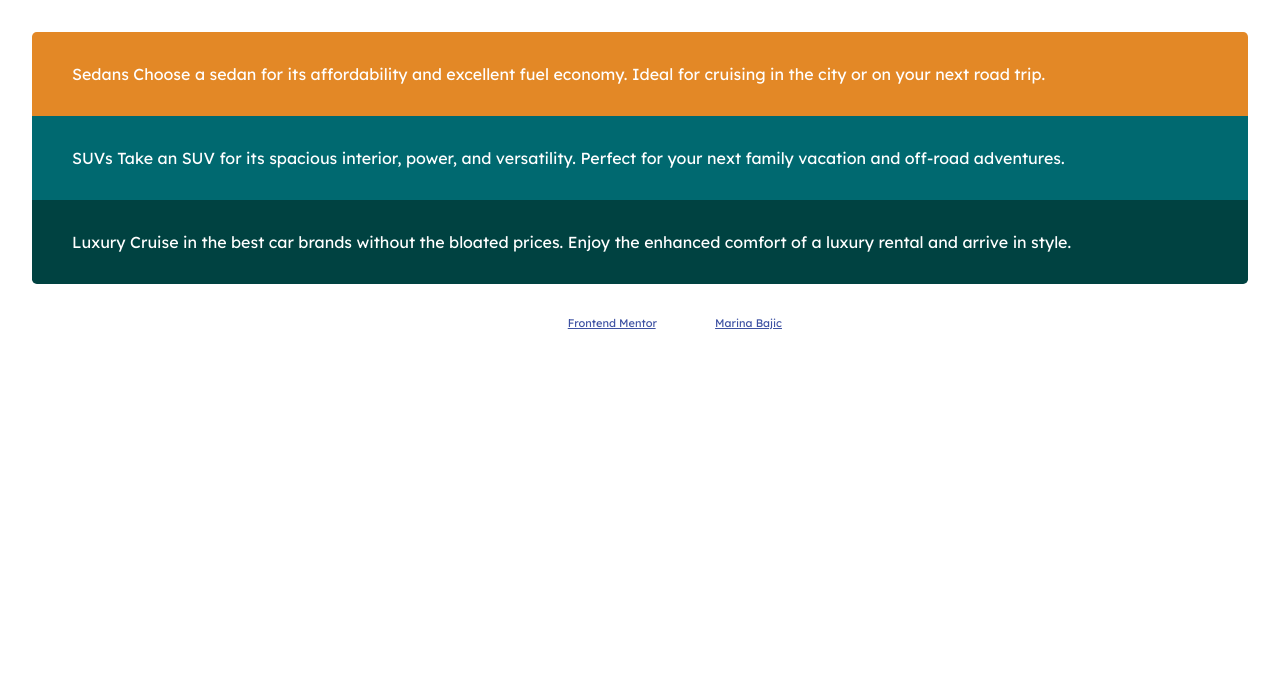
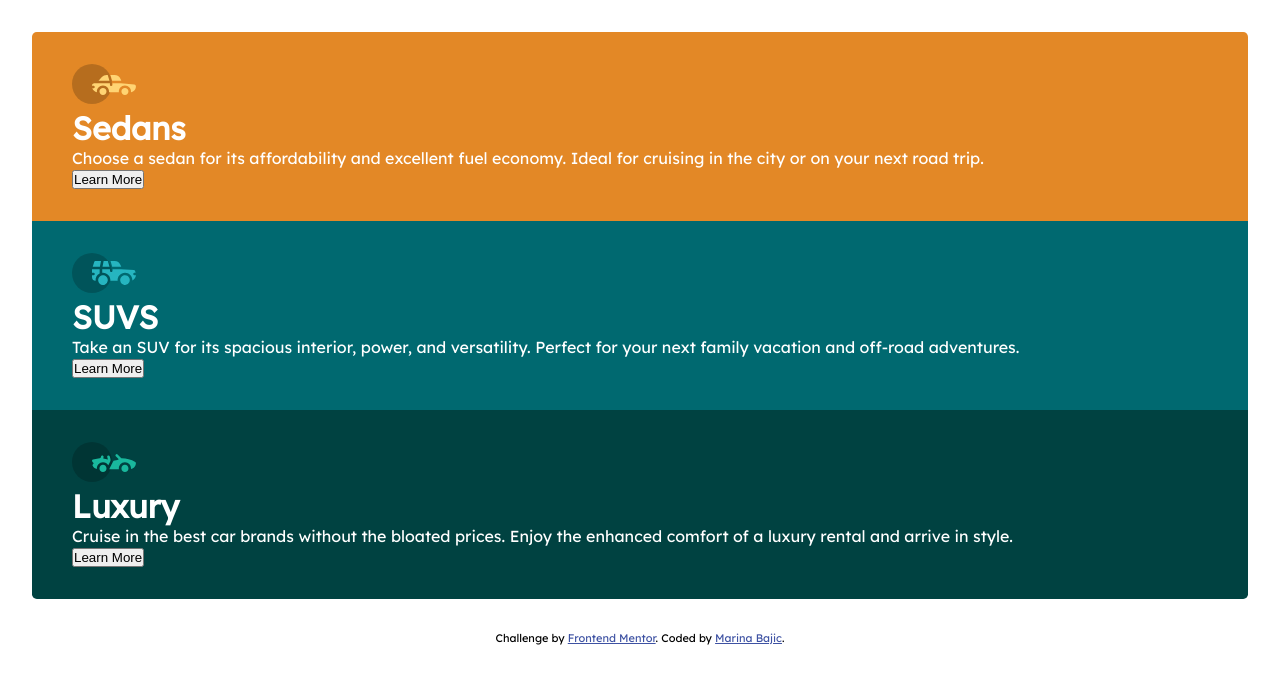
Before and after one commit to MarinaBajic/FM-Car-card-component, a plain HTML site: page index.html in a window 1280 px wide. Drawn offline with Linux system fonts and the light colour scheme.

Commit message:
updated html

```diff
--- a/css/style.scss
+++ b/css/style.scss
@@ -48,6 +48,7 @@ main {
 footer {
     font-size: 11px;
     text-align: center;
+    color: black;
 
     a {
         color: hsl(228, 45%, 44%);
--- a/index.html
+++ b/index.html
@@ -12,22 +12,29 @@
 </head>
 <body>
   <main>
+    <h1></h1>
     <div class="card sedans">
-      Sedans
-      Choose a sedan for its affordability and excellent fuel economy. Ideal for cruising in the city
-      or on your next road trip.
+      <img src="images/icon-sedans.svg" alt="icon-sedans">
+      <h1>Sedans</h1>
+      <p>Choose a sedan for its affordability and excellent fuel economy. Ideal for cruising in the city
+      or on your next road trip.</p>
+      <button>Learn More</button>
     </div>
 
     <div class="card suvs">
-      SUVs
-      Take an SUV for its spacious interior, power, and versatility. Perfect for your next family vacation
-      and off-road adventures.
+      <img src="images/icon-suvs.svg" alt="icon-suvs">
+      <h1>SUVS</h1>
+      <p>Take an SUV for its spacious interior, power, and versatility. Perfect for your next family vacation
+      and off-road adventures.</p>
+      <button>Learn More</button>
     </div>
 
     <div class="card luxury">
-      Luxury
-      Cruise in the best car brands without the bloated prices. Enjoy the enhanced comfort of a luxury
-      rental and arrive in style.
+      <img src="images/icon-luxury.svg" alt="icon-luxury">
+      <h1>Luxury</h1>
+      <p>Cruise in the best car brands without the bloated prices. Enjoy the enhanced comfort of a luxury
+      rental and arrive in style.</p>
+      <button>Learn More</button>
     </div>
   </main>
 
```
Also changed, not shown: css/style.css, 1 other file.
